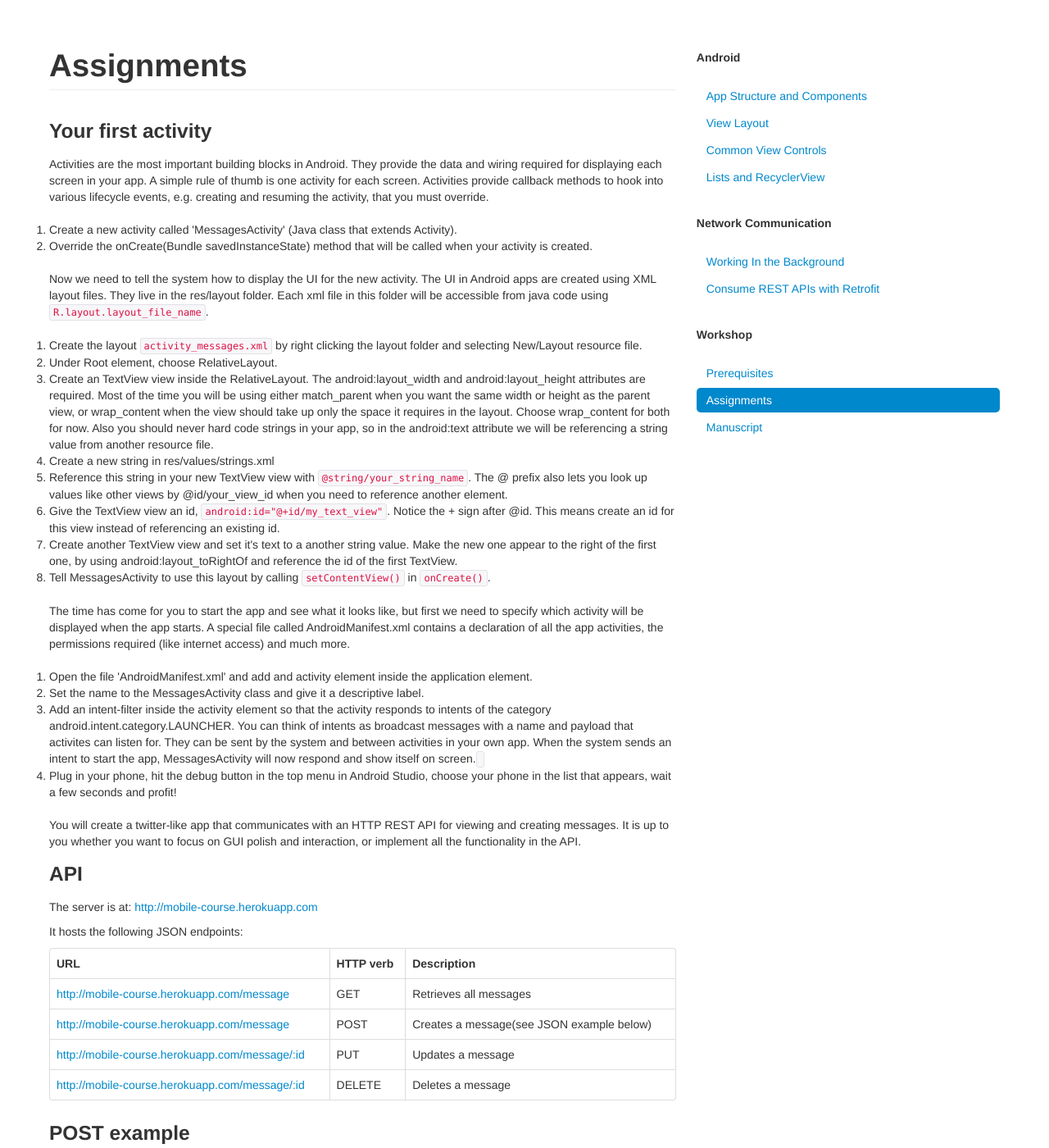
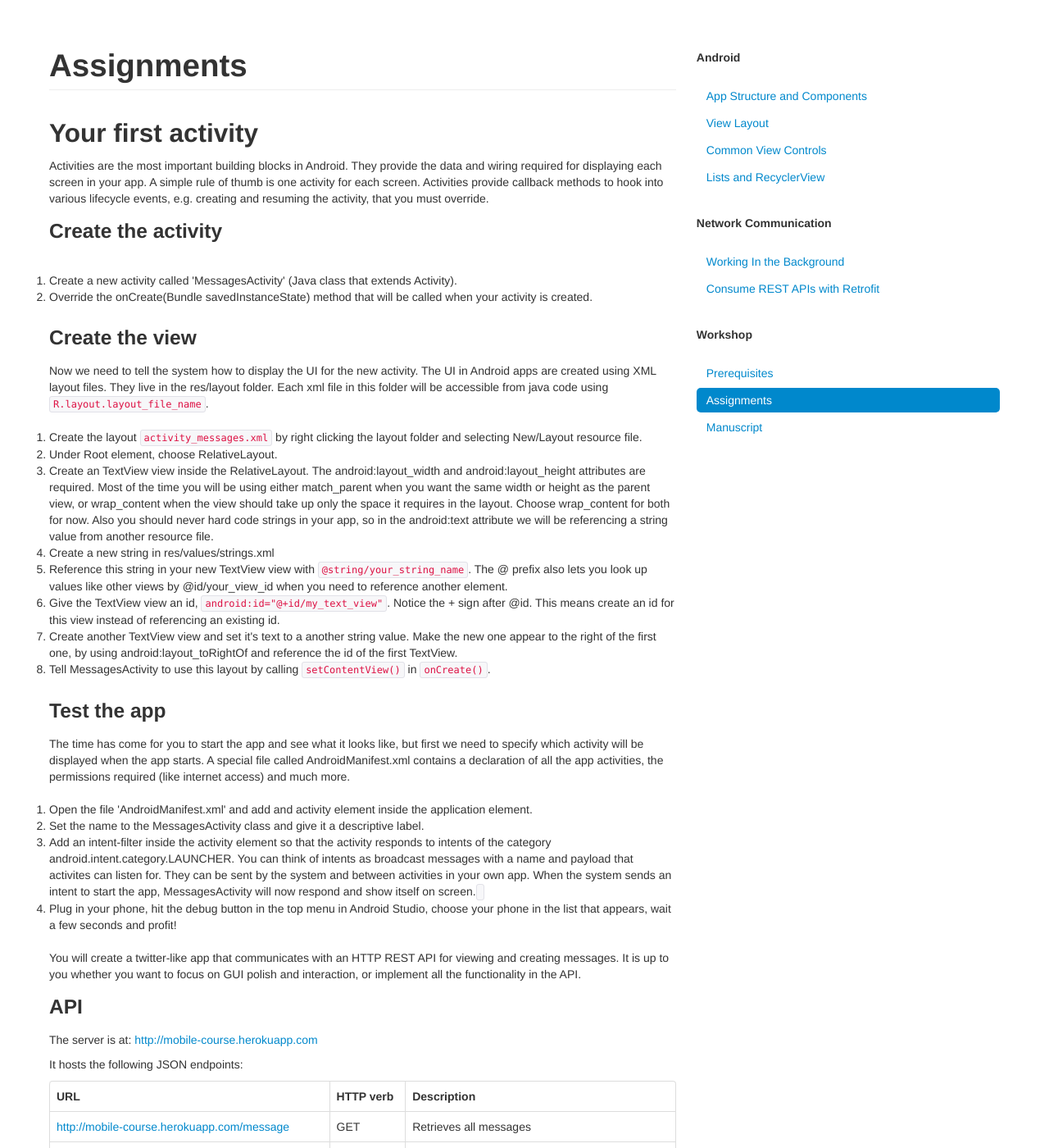
Before and after one commit to bekk/android101, a Jekyll site: the page built from docs/pages/assignments.html, in a window 1280 px wide and 1400 px high. Shown: the whole window at 82% size. Built offline with Jekyll 4.4.1, drawn with Linux system fonts in a browser that asks for light colours; Markdown is read by kramdown in place of the engine named in the settings.

Commit message:
Structured headings

```diff
--- a/docs/pages/assignments.html
+++ b/docs/pages/assignments.html
@@ -3,13 +3,17 @@ layout: default
 title: Assignments
 ---
 
-<h3>Your first activity</h3>
+<h2>Your first activity</h2>
 Activities are the most important building blocks in Android. They provide the data and wiring required for displaying each screen in your app. A simple rule of thumb is one activity for each screen. Activities provide callback methods to hook into various lifecycle events, e.g. creating and resuming the activity, that you must override.
+
+<h3>Create the activity</h3>
 
 <ol>
   <li>Create a new activity called 'MessagesActivity' (Java class that extends Activity).</li>
   <li>Override the onCreate(Bundle savedInstanceState) method that will be called when your activity is created.</li>
 </ol>
+
+<h3>Create the view</h3>
 
 Now we need to tell the system how to display the UI for the new activity. The UI in Android apps are created using XML layout files. They live in the res/layout folder. Each xml file in this folder will be accessible from java code using <code>R.layout.layout_file_name</code>.
 
@@ -23,6 +27,8 @@ Now we need to tell the system how to display the UI for the new activity. The U
   <li>Create another TextView view and set it's text to a another string value. Make the new one appear to the right of the first one, by using android:layout_toRightOf and reference the id of the first TextView.</li>
   <li>Tell MessagesActivity to use this layout by calling <code>setContentView()</code> in <code>onCreate()</code>.</li>
 </ol>
+
+<h3>Test the app</h3>
 
 The time has come for you to start the app and see what it looks like, but first we need to specify which activity will be displayed when the app starts. A special file called AndroidManifest.xml contains a declaration of all the app activities, the permissions required (like internet access) and much more.
 
@@ -40,7 +46,6 @@ The time has come for you to start the app and see what it looks like, but first
   </li>
   <li>Plug in your phone, hit the debug button in the top menu in Android Studio, choose your phone in the list that appears, wait a few seconds and profit!</li>
 </ol>
-
 
 
 You will create a twitter-like app that communicates with an HTTP REST API for viewing and creating messages. It is up to you whether you want to focus on GUI polish and interaction, or implement all the functionality in the API.
```
